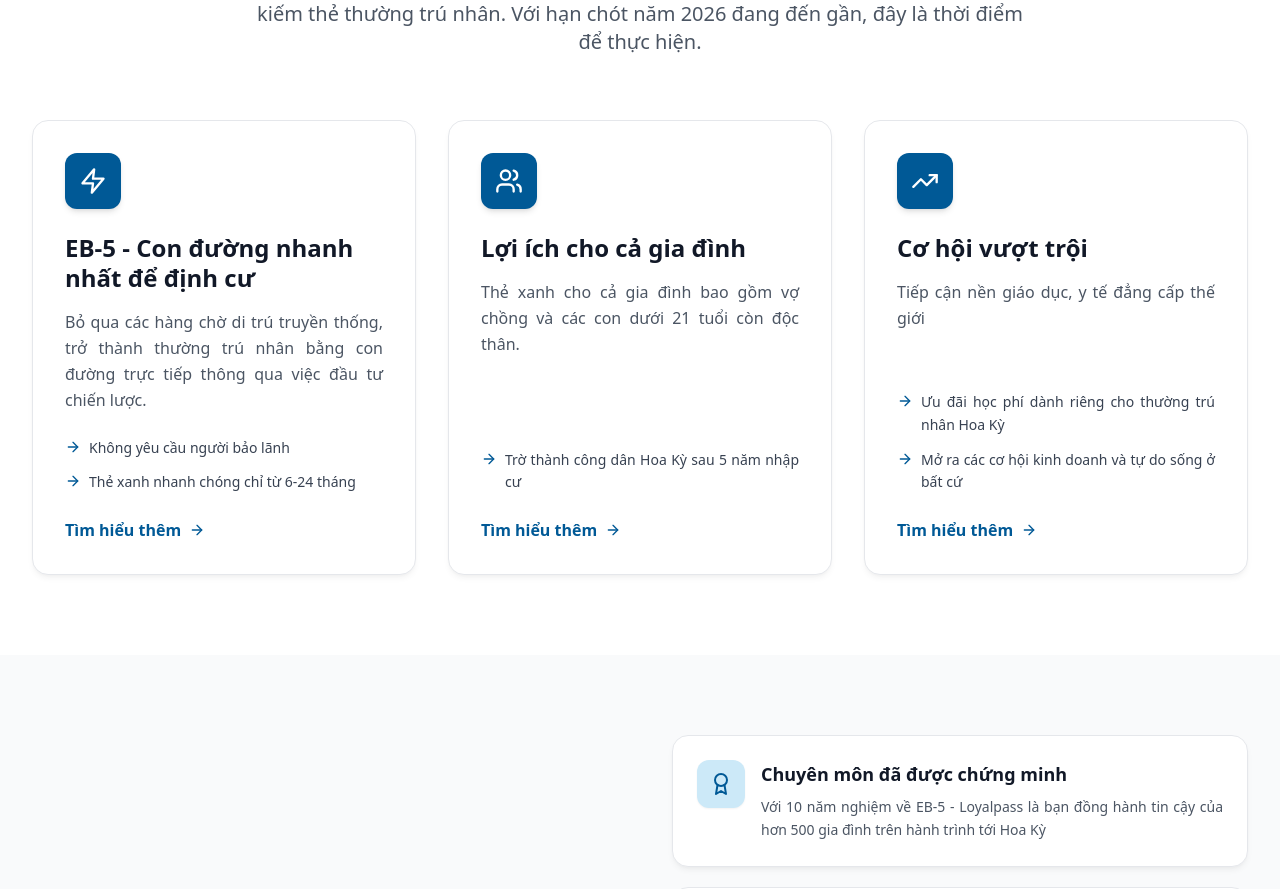
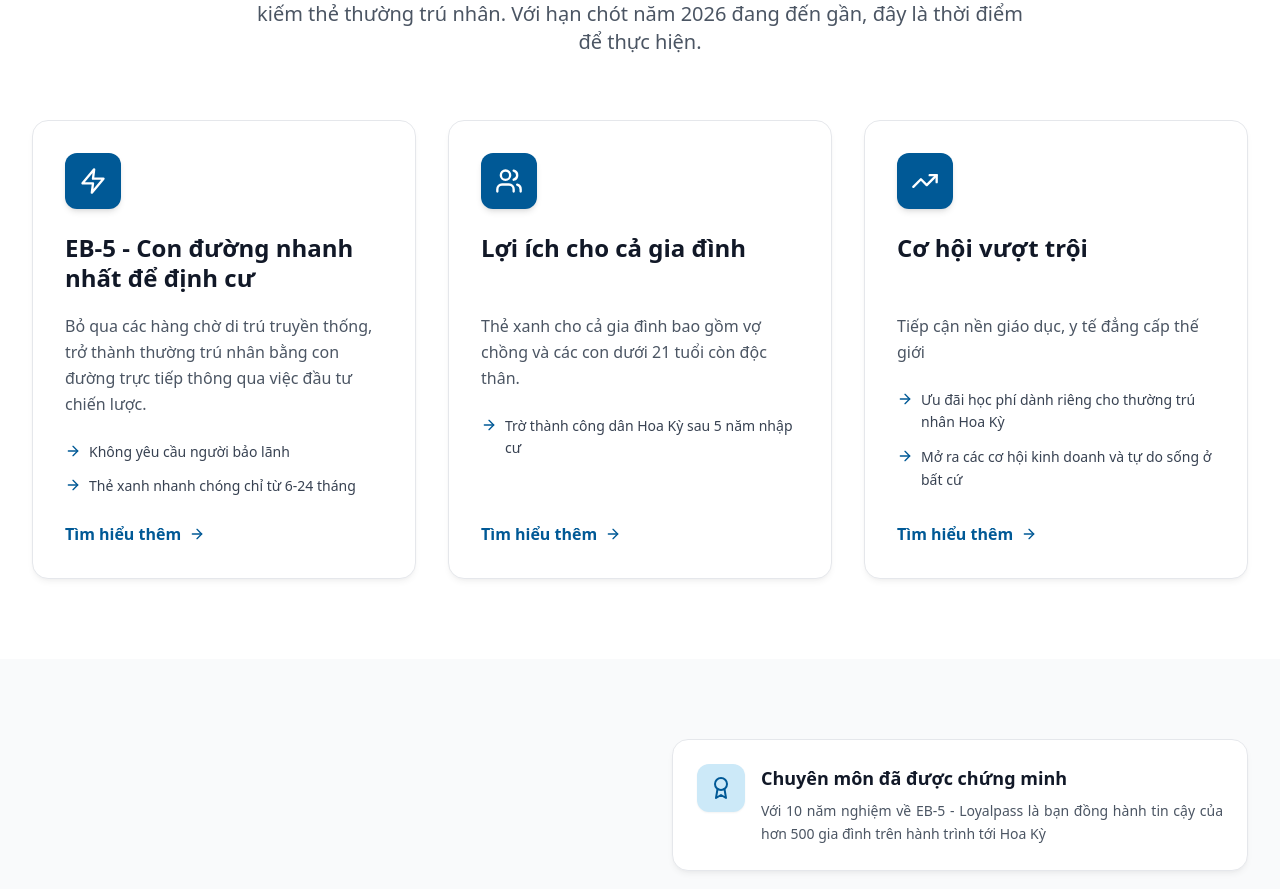
Before and after one commit to jasmineadvisor-oss/landingpage, a React (Vite) app: page / in a window 1280 px wide. Shown: the part 907-1796 px from the top of the page. Built offline with nearby package versions, Linux system fonts and the light colour scheme.

Commit message:
Updated Benefits.tsx

```diff
--- a/src/components/Benefits.tsx
+++ b/src/components/Benefits.tsx
@@ -61,11 +61,11 @@ const Benefits: React.FC = () => {
           </p>
         </div>
 
-        <div className="grid md:grid-cols-3 gap-8">
+        <div className="grid md:grid-cols-3 gap-8 items-stretch">
           {benefits.map((benefit, index) => (
             <div
               key={index}
-              className={`group bg-white border border-gray-200 rounded-2xl p-8 hover:border-blue-300 hover:shadow-2xl hover:scale-[1.03] hover:-translate-y-2 transition-all duration-500 ease-out cursor-pointer flex flex-col h-full ${
+              className={`group bg-white border border-gray-200 rounded-2xl p-8 hover:border-blue-300 hover:shadow-2xl hover:scale-[1.03] hover:-translate-y-2 transition-all duration-500 ease-out cursor-pointer flex flex-col ${
                 isVisible ? `animate-on-scroll animate-delay-${index}00` : 'opacity-0'
               }`}
               style={{
@@ -76,14 +76,14 @@ const Benefits: React.FC = () => {
                 <benefit.icon className="h-7 w-7 text-white" />
               </div>
 
-              <h3 className="text-2xl font-bold text-gray-900 mb-4 leading-tight group-hover:text-blue-700 transition-colors duration-300">{benefit.title}</h3>
-              <p className="text-gray-600 mb-6 leading-relaxed flex-grow text-justify">{benefit.description}</p>
+              <h3 className="text-2xl font-bold text-gray-900 mb-4 leading-tight group-hover:text-blue-700 transition-colors duration-300 min-h-[4rem]">{benefit.title}</h3>
+              <p className="text-gray-600 mb-6 leading-relaxed text-left">{benefit.description}</p>
 
-              <ul className="space-y-3 mb-6">
+              <ul className="space-y-3 mb-6 flex-grow">
                 {benefit.features.map((feature, featureIndex) => (
                   <li key={featureIndex} className="flex items-start text-gray-700 group/item hover:translate-x-1 transition-transform duration-300">
                     <ArrowRight className="h-4 w-4 text-blue-600 mr-2 mt-0.5 flex-shrink-0 group-hover/item:text-blue-700 group-hover/item:translate-x-1 group-hover/item:scale-110 transition-all duration-300" />
-                    <span className="text-sm leading-relaxed text-justify">{feature}</span>
+                    <span className="text-sm leading-relaxed text-left">{feature}</span>
                   </li>
                 ))}
               </ul>
```
